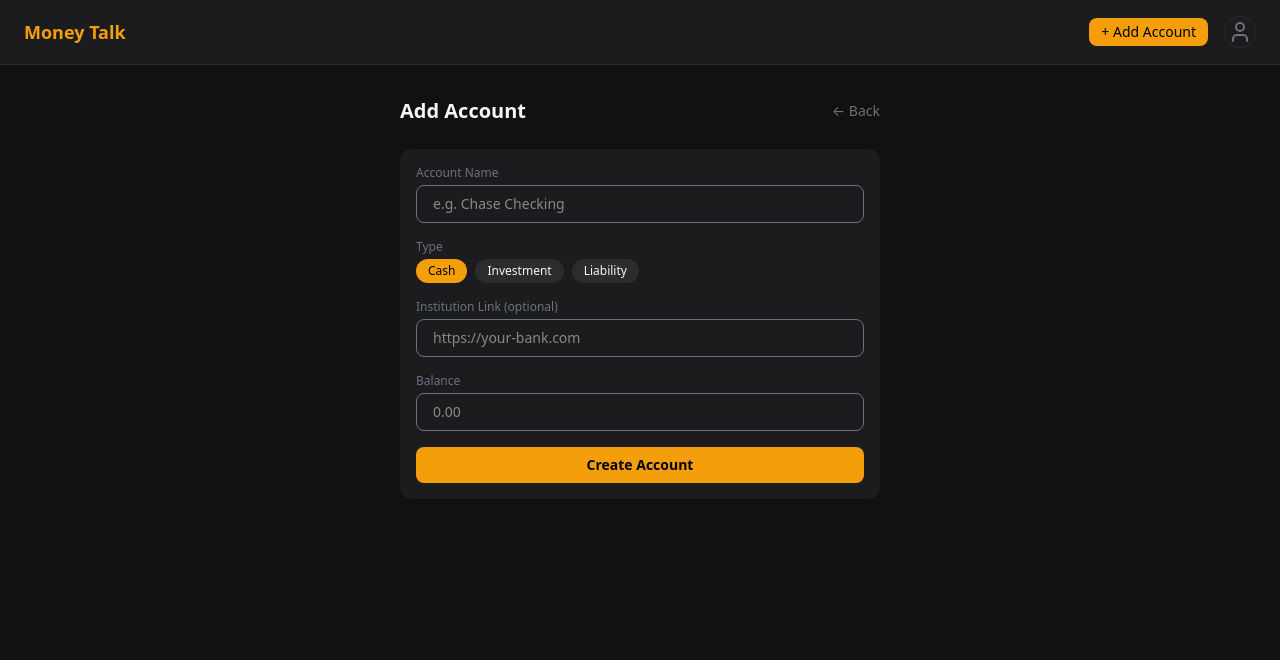
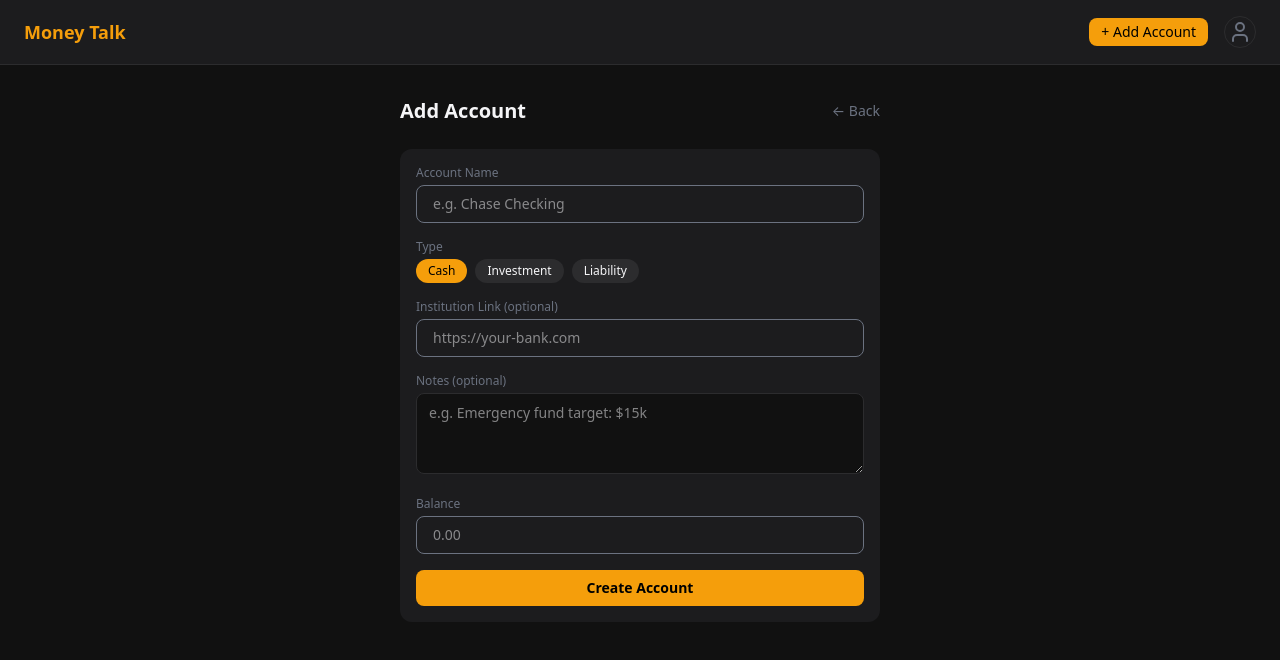
Before and after one commit to cwebb612/money-talk, a Next.js app: page /accounts/new in a window 1280 px wide. Shown: the top 660 px of the page. Built offline with nearby package versions, Linux system fonts and the light colour scheme.

Commit message:
feat: add optional notes field to accounts (#6)

```diff
--- a/app/(app)/accounts/[id]/page.tsx
+++ b/app/(app)/accounts/[id]/page.tsx
@@ -15,6 +15,7 @@ interface AccountData {
   name: string;
   type: "cash" | "investment" | "liability";
   institutionUrl?: string;
+  notes?: string;
   balance?: number;
   holdings: { ticker: string; quantity: number; pricePerUnit: number }[];
   currentValue: number;
--- a/app/api/accounts/[id]/route.ts
+++ b/app/api/accounts/[id]/route.ts
@@ -46,6 +46,7 @@ export async function PUT(
 
   if (body.name != null) account.name = body.name;
   if (body.institutionUrl != null) account.institutionUrl = body.institutionUrl;
+  if (body.notes != null) account.notes = body.notes;
 
   const submittedRecordedAt = body.recordedAt ? new Date(body.recordedAt) : new Date();
 
--- a/app/api/accounts/route.ts
+++ b/app/api/accounts/route.ts
@@ -54,6 +54,7 @@ export async function POST(request: NextRequest) {
     name: body.name,
     type: body.type,
     institutionUrl: body.institutionUrl ?? undefined,
+    notes: body.notes ?? undefined,
     balance: body.balance ?? undefined,
     holdings: body.holdings ?? [],
     currentValue: 0,
--- a/components/accounts/AccountDetail.tsx
+++ b/components/accounts/AccountDetail.tsx
@@ -14,6 +14,7 @@ interface AccountDoc {
   name: string;
   type: AccountType;
   institutionUrl?: string;
+  notes?: string;
   balance?: number;
   holdings: { ticker: string; quantity: number; pricePerUnit: number }[];
   currentValue: number;
@@ -64,6 +65,11 @@ export default function AccountDetail({ account, onUpdate, onRefreshPrices, onDe
             >
               {account.type}
             </span>
+            {account.notes && (
+              <p className="text-sm mt-3" style={{ color: "var(--color-muted)" }}>
+                {account.notes}
+              </p>
+            )}
           </div>
           <div className="text-right flex flex-col items-end gap-1">
             <p className="text-2xl font-bold" style={{ color: "var(--color-yellow)" }}>
@@ -118,6 +124,7 @@ export default function AccountDetail({ account, onUpdate, onRefreshPrices, onDe
               name: account.name,
               type: account.type,
               institutionUrl: account.institutionUrl ?? "",
+              notes: account.notes ?? "",
               balance: account.balance ?? 0,
               holdings: account.holdings ?? [],
             }}
--- a/components/accounts/AccountForm.tsx
+++ b/components/accounts/AccountForm.tsx
@@ -10,6 +10,7 @@ export interface AccountFormData {
   name: string;
   type: AccountType;
   institutionUrl: string;
+  notes: string;
   balance: number;
   holdings: Holding[];
   recordedAt?: string;
@@ -40,6 +41,7 @@ export default function AccountForm({
   const [name, setName] = useState(initial?.name ?? "");
   const [type, setType] = useState<AccountType>(initial?.type ?? "cash");
   const [institutionUrl, setInstitutionUrl] = useState(initial?.institutionUrl ?? "");
+  const [notes, setNotes] = useState(initial?.notes ?? "");
   const [balance, setBalance] = useState(initial?.balance ?? 0);
   const [holdings, setHoldings] = useState<Holding[]>(initial?.holdings ?? []);
   const [recordedAt, setRecordedAt] = useState(initial?.recordedAt ?? today);
@@ -51,7 +53,7 @@ export default function AccountForm({
     setError("");
     setLoading(true);
     try {
-      await onSubmit({ name, type, institutionUrl, balance, holdings, recordedAt: showDateField ? recordedAt : undefined });
+      await onSubmit({ name, type, institutionUrl, notes, balance, holdings, recordedAt: showDateField ? recordedAt : undefined });
     } catch (err) {
       setError(err instanceof Error ? err.message : "Something went wrong");
     } finally {
@@ -109,6 +111,34 @@ export default function AccountForm({
         />
       </div>
 
+      <div>
+        <label className="block text-xs mb-1" style={{ color: "var(--color-muted)" }}>
+          Notes (optional)
+        </label>
+        <textarea
+          value={notes}
+          onChange={(e) => setNotes(e.target.value)}
+          maxLength={1000}
+          placeholder="e.g. Emergency fund target: $15k"
+          rows={3}
+          style={{
+            width: "100%",
+            padding: "8px 12px",
+            borderRadius: 8,
+            border: "1px solid var(--color-border)",
+            backgroundColor: "var(--color-bg)",
+            color: "var(--color-text)",
+            fontSize: "0.875rem",
+            resize: "vertical",
+          }}
+        />
+        {notes.length > 0 && (
+          <p className="text-xs mt-1 text-right" style={{ color: "var(--color-muted)" }}>
+            {notes.length}/1000
+          </p>
+        )}
+      </div>
+
       {isCashLike ? (
         <div>
           <label className="block text-xs mb-1" style={{ color: "var(--color-muted)" }}>
--- a/lib/db/models/account.ts
+++ b/lib/db/models/account.ts
@@ -12,6 +12,7 @@ export interface IAccount extends Document {
   name: string;
   type: AccountType;
   institutionUrl?: string;
+  notes?: string;
   balance?: number;
   holdings: IHolding[];
   currentValue: number;
@@ -37,6 +38,7 @@ const accountSchema = new Schema<IAccount>(
       required: true,
     },
     institutionUrl: { type: String },
+    notes: { type: String, maxlength: 1000 },
     balance: { type: Number },
     holdings: { type: [holdingSchema], default: [] },
     currentValue: { type: Number, required: true, default: 0 },
```
